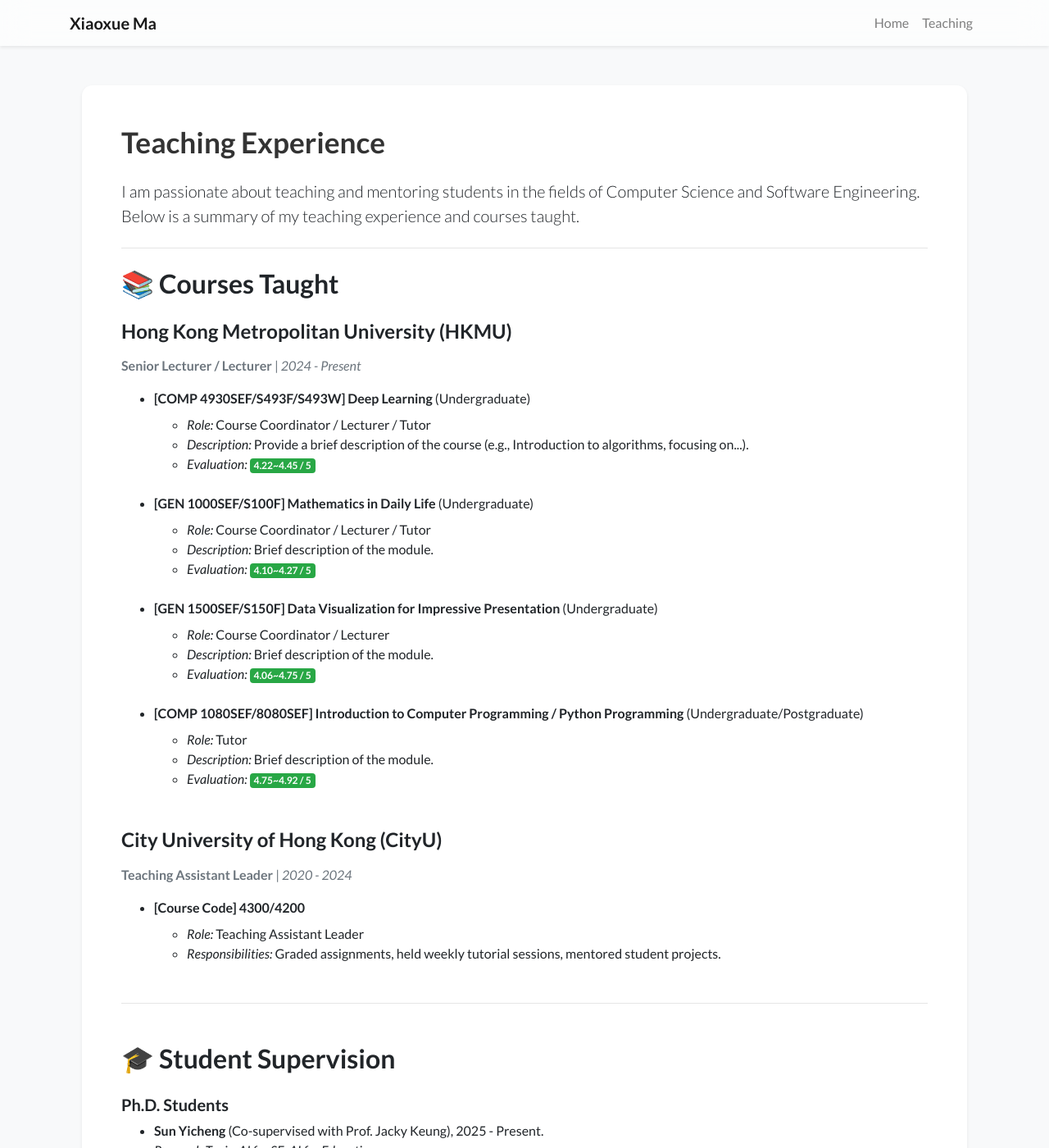
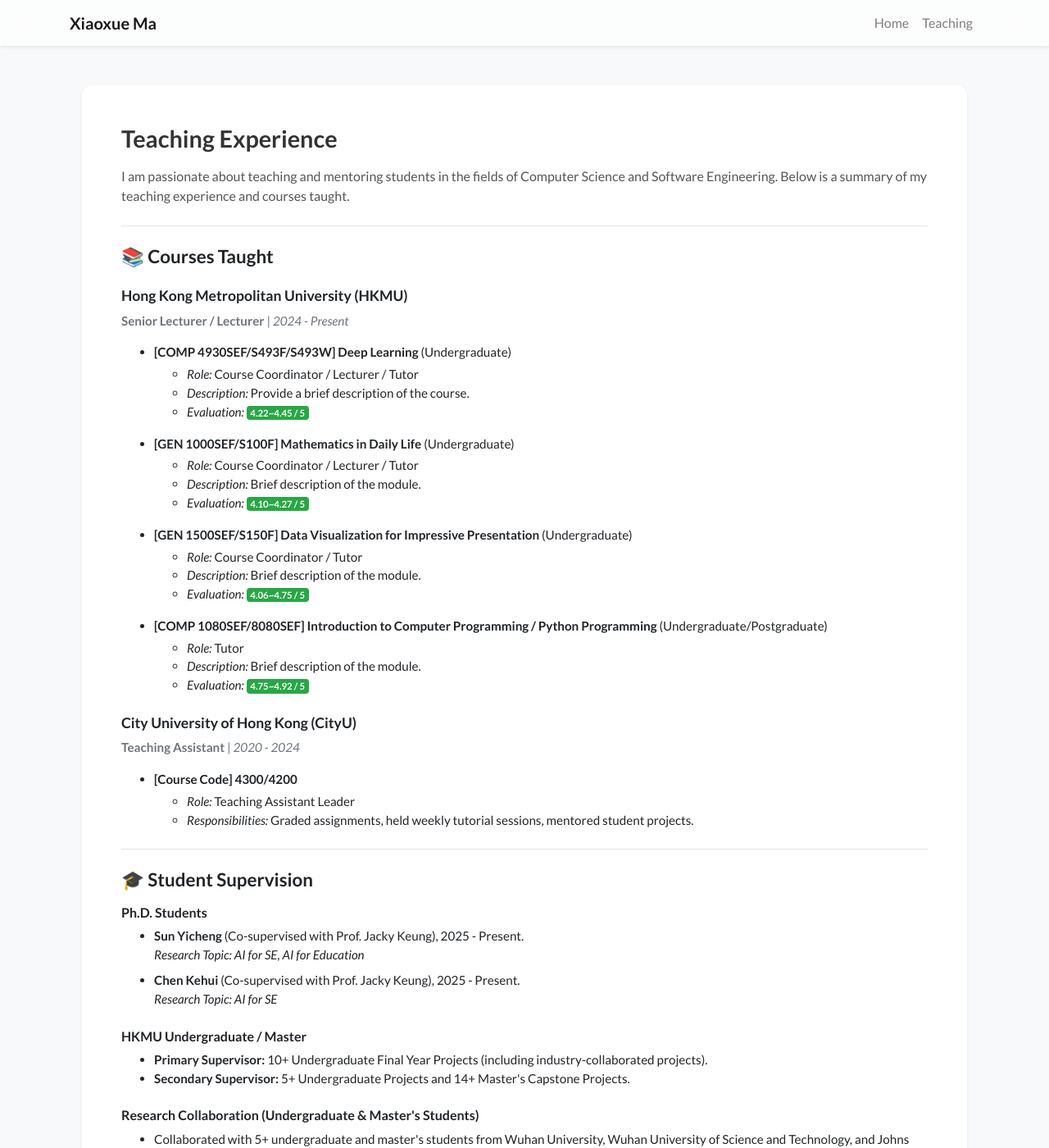
Before and after one commit to xiaoxuemakayley/xiaoxuemakayley.github.io, a Jekyll site: the page built from teaching.html, in a window 1280 px wide and 1400 px high. Shown: the whole window at 82% size. Built offline with Jekyll 4.4.1, drawn with Linux system fonts in a browser that asks for light colours; nearby versions of some CDN libraries; a style sheet for code colours, icons or effects is not loaded.

Commit message:
Update teaching.html

```diff
--- a/teaching.html
+++ b/teaching.html
@@ -16,46 +16,48 @@
     <!-- 白框卡片 -->
     <div class="bg-white shadow-sm rounded-xl p-4 p-md-5">
 
-        <!-- 我们自己的大标题 -->
-        <h1 class="mb-4" style="font-weight: 700; color: #333; font-size: 2.2rem;">Teaching Experience</h1>
+        <!-- 标题字号强制缩小到 1.8rem -->
+        <h1 class="mb-3" style="font-weight: 700; color: #333; font-size: 1.8rem;">Teaching Experience</h1>
 
-        <p class="lead mb-4">I am passionate about teaching and mentoring students in the fields of Computer Science and Software Engineering. Below is a summary of my teaching experience and courses taught.</p>
+        <p class="mb-4" style="font-size: 1rem; color: #555;">I am passionate about teaching and mentoring students in the fields of Computer Science and Software Engineering. Below is a summary of my teaching experience and courses taught.</p>
 
         <hr class="my-4">
 
-        <h2 id="courses-taught" class="mb-4">📚 Courses Taught</h2>
+        <!-- 二级标题强制缩小到 1.4rem -->
+        <h2 id="courses-taught" class="mb-3" style="font-size: 1.4rem; font-weight: 600;">📚 Courses Taught</h2>
 
-        <h4 class="mt-4 mb-3" style="font-weight: 600;">Hong Kong Metropolitan University (HKMU)</h4>
-        <p class="text-secondary mb-3"><strong>Senior Lecturer / Lecturer</strong> | <em>2024 - Present</em></p>
+        <!-- 学校名缩小到 1.1rem -->
+        <h4 class="mt-4 mb-2" style="font-weight: 600; font-size: 1.1rem;">Hong Kong Metropolitan University (HKMU)</h4>
+        <p class="text-secondary mb-3" style="font-size: 0.95rem;"><strong>Senior Lecturer / Lecturer</strong> | <em>2024 - Present</em></p>
 
-        <ul class="mb-4">
-            <li class="mb-4">
+        <ul class="mb-4" style="font-size: 0.95rem;">
+            <li class="mb-3">
                 <strong>[COMP 4930SEF/S493F/S493W] Deep Learning</strong> (Undergraduate)
-                <ul class="mt-2">
+                <ul class="mt-1">
                     <li><em>Role:</em> Course Coordinator / Lecturer / Tutor</li>
-                    <li><em>Description:</em> Provide a brief description of the course (e.g., Introduction to algorithms, focusing on...).</li>
+                    <li><em>Description:</em> Provide a brief description of the course.</li>
                     <li><em>Evaluation:</em> <span class="badge bg-success text-white">4.22~4.45 / 5</span></li>
                 </ul>
             </li>
-            <li class="mb-4">
+            <li class="mb-3">
                 <strong>[GEN 1000SEF/S100F] Mathematics in Daily Life</strong> (Undergraduate)
-                <ul class="mt-2">
+                <ul class="mt-1">
                     <li><em>Role:</em> Course Coordinator / Lecturer / Tutor</li>
                     <li><em>Description:</em> Brief description of the module.</li>
                     <li><em>Evaluation:</em> <span class="badge bg-success text-white">4.10~4.27 / 5</span></li>
                 </ul>
             </li>
-            <li class="mb-4">
+            <li class="mb-3">
                 <strong>[GEN 1500SEF/S150F] Data Visualization for Impressive Presentation</strong> (Undergraduate)
-                <ul class="mt-2">
-                    <li><em>Role:</em> Course Coordinator / Lecturer</li>
+                <ul class="mt-1">
+                    <li><em>Role:</em> Course Coordinator / Tutor</li>
                     <li><em>Description:</em> Brief description of the module.</li>
                     <li><em>Evaluation:</em> <span class="badge bg-success text-white">4.06~4.75 / 5</span></li>
                 </ul>
             </li>
-            <li class="mb-4">
+            <li class="mb-3">
                 <strong>[COMP 1080SEF/8080SEF] Introduction to Computer Programming / Python Programming</strong> (Undergraduate/Postgraduate)
-                <ul class="mt-2">
+                <ul class="mt-1">
                     <li><em>Role:</em> Tutor</li>
                     <li><em>Description:</em> Brief description of the module.</li>
                     <li><em>Evaluation:</em> <span class="badge bg-success text-white">4.75~4.92 / 5</span></li>
@@ -63,49 +65,48 @@
             </li>
         </ul>
 
-        <h4 class="mt-5 mb-3" style="font-weight: 600;">City University of Hong Kong (CityU)</h4>
-        <p class="text-secondary mb-3"><strong>Teaching Assistant Leader</strong> | <em>2020 - 2024</em></p>
-        <ul>
+        <h4 class="mt-4 mb-2" style="font-weight: 600; font-size: 1.1rem;">City University of Hong Kong (CityU)</h4>
+        <p class="text-secondary mb-3" style="font-size: 0.95rem;"><strong>Teaching Assistant</strong> | <em>2020 - 2024</em></p>
+        <ul style="font-size: 0.95rem;">
             <li>
                 <strong>[Course Code] 4300/4200</strong>
-                <ul class="mt-2">
+                <ul class="mt-1">
                     <li><em>Role:</em> Teaching Assistant Leader</li>
                     <li><em>Responsibilities:</em> Graded assignments, held weekly tutorial sessions, mentored student projects.</li>
                 </ul>
             </li>
         </ul>
 
-        <hr class="my-5">
+        <hr class="my-4">
 
-        <h2 id="student-supervision" class="mb-4">🎓 Student Supervision</h2>
+        <h2 id="student-supervision" class="mb-3" style="font-size: 1.4rem; font-weight: 600;">🎓 Student Supervision</h2>
 
-        <h5 class="mt-3" style="font-weight: 600;">Ph.D. Students</h5>
-        <ul>
+        <h5 class="mt-3 mb-2" style="font-weight: 600; font-size: 1rem;">Ph.D. Students</h5>
+        <ul style="font-size: 0.95rem;">
             <li><strong>Sun Yicheng</strong> (Co-supervised with Prof. Jacky Keung), 2025 - Present. <br> <em>Research Topic: AI for SE, AI for Education</em></li>
             <li class="mt-2"><strong>Chen Kehui</strong> (Co-supervised with Prof. Jacky Keung), 2025 - Present. <br> <em>Research Topic: AI for SE</em></li>
         </ul>
 
-        <h5 class="mt-4" style="font-weight: 600;">HKMU Undergraduate / Master</h5>
-        <ul>
+        <h5 class="mt-4 mb-2" style="font-weight: 600; font-size: 1rem;">HKMU Undergraduate / Master</h5>
+        <ul style="font-size: 0.95rem;">
             <li><strong>Primary Supervisor:</strong> 10+ Undergraduate Final Year Projects (including industry-collaborated projects).</li>
             <li><strong>Secondary Supervisor:</strong> 5+ Undergraduate Projects and 14+ Master's Capstone Projects.</li>
         </ul>
 
-        <h5 class="mt-4" style="font-weight: 600;">Research Collaboration (Undergraduate & Master's Students)</h5>
-        <ul>
+        <h5 class="mt-4 mb-2" style="font-weight: 600; font-size: 1rem;">Research Collaboration (Undergraduate & Master's Students)</h5>
+        <ul style="font-size: 0.95rem;">
             <li>Collaborated with 5+ undergraduate and master's students from Wuhan University, Wuhan University of Science and Technology, and Johns Hopkins University.</li>
         </ul>
 
-        <hr class="my-5">
+        <hr class="my-4">
 
-        <h2 id="teaching-philosophy" class="mb-4">💡 Teaching Philosophy</h2>
+        <h2 id="teaching-philosophy" class="mb-3" style="font-size: 1.4rem; font-weight: 600;">💡 Teaching Philosophy</h2>
 
-        <!-- 引用框 -->
-        <blockquote class="blockquote bg-light p-3 rounded mb-4" style="border-left: 4px solid #0d6efd;">
+        <blockquote class="blockquote bg-light p-3 rounded mb-3" style="border-left: 4px solid #0d6efd; font-size: 0.95rem;">
             <p class="mb-0 fst-italic">"Teaching is not just about transferring knowledge, but debugging mindsets and inspiring curiosity."</p>
         </blockquote>
 
-        <p>My philosophy centers on <strong>active learning</strong> and <strong>having fun while doing it</strong>. I believe the best classroom is an inclusive space where asking "silly" questions is encouraged, mistakes are just part of the process, and students learn by actually doing rather than just listening.</p>
+        <p style="font-size: 0.95rem;">My philosophy centers on <strong>active learning</strong> and <strong>having fun while doing it</strong>. I believe the best classroom is an inclusive space where asking "silly" questions is encouraged, mistakes are just part of the process, and students learn by actually doing rather than just listening.</p>
 
     </div>
 </div>
```
